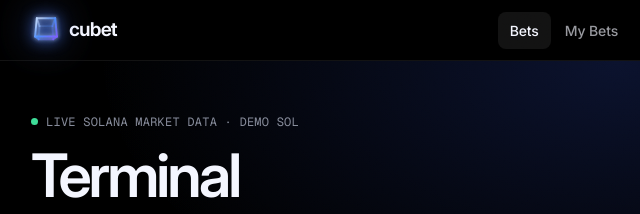
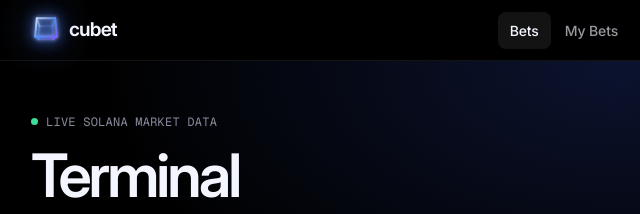
Before and after one commit to JermWang/cubet, a website: page terminal.html in a window 1280 px wide. Shown: the top 214 px of the page, 21-661 px from the left. Drawn offline with Linux system fonts and the light colour scheme; no server answers.

Commit message:
Terminal: drop the demo SOL tag from the heading
Co-Authored-By: Claude Opus 5.5 <noreply@anthropic.com>

```diff
--- a/terminal.html
+++ b/terminal.html
@@ -39,7 +39,7 @@
   <div class="term-glow" aria-hidden="true"></div>
   <section class="term-head" aria-labelledby="termTitle">
     <div>
-      <p class="kicker"><span class="live-dot" aria-hidden="true"></span>Live Solana market data · demo SOL</p>
+      <p class="kicker"><span class="live-dot" aria-hidden="true"></span>Live Solana market data</p>
       <h1 id="termTitle">Terminal</h1>
       <p>Take an open bet, or make your own call. Every bet settles on the real market cap.</p>
     </div>
```
